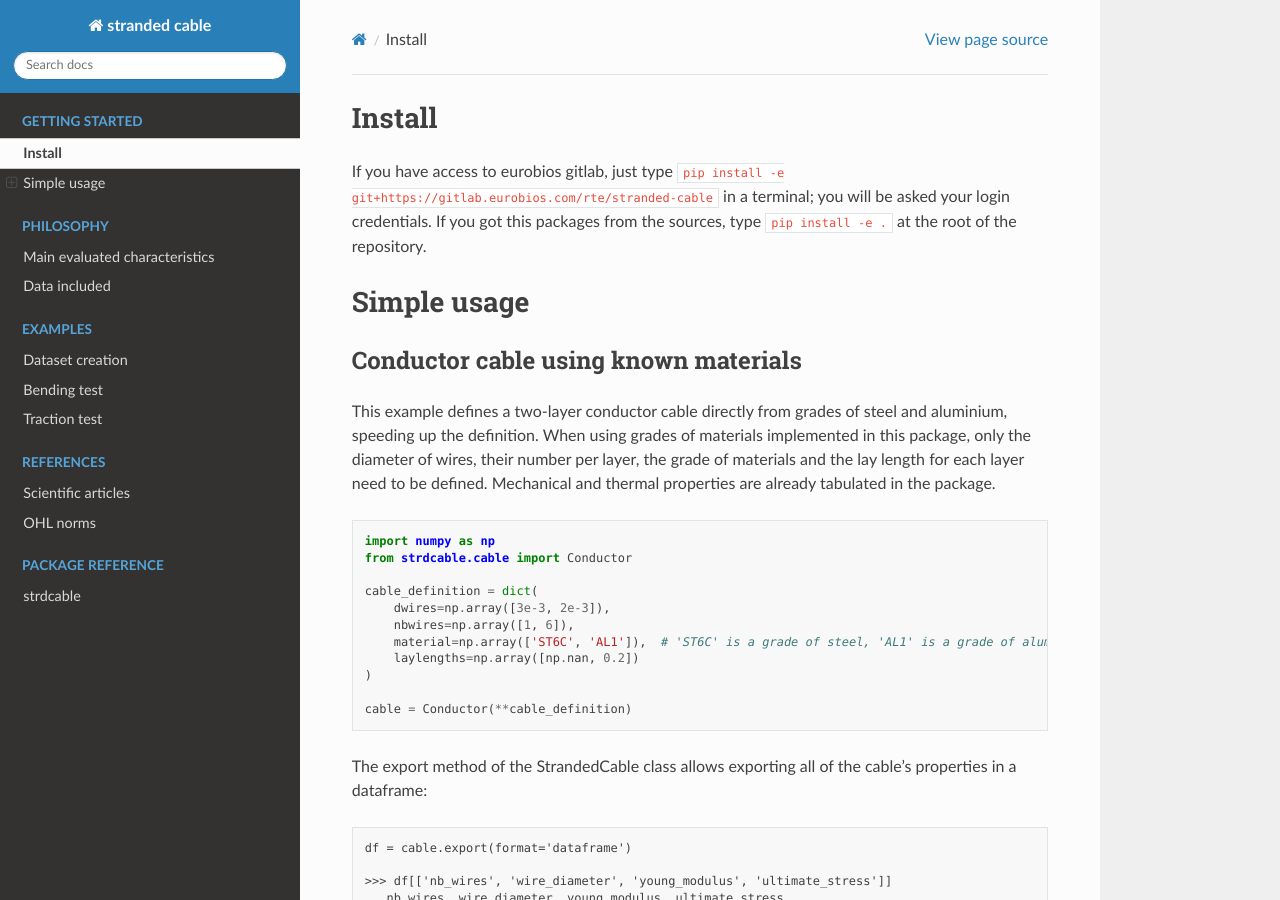
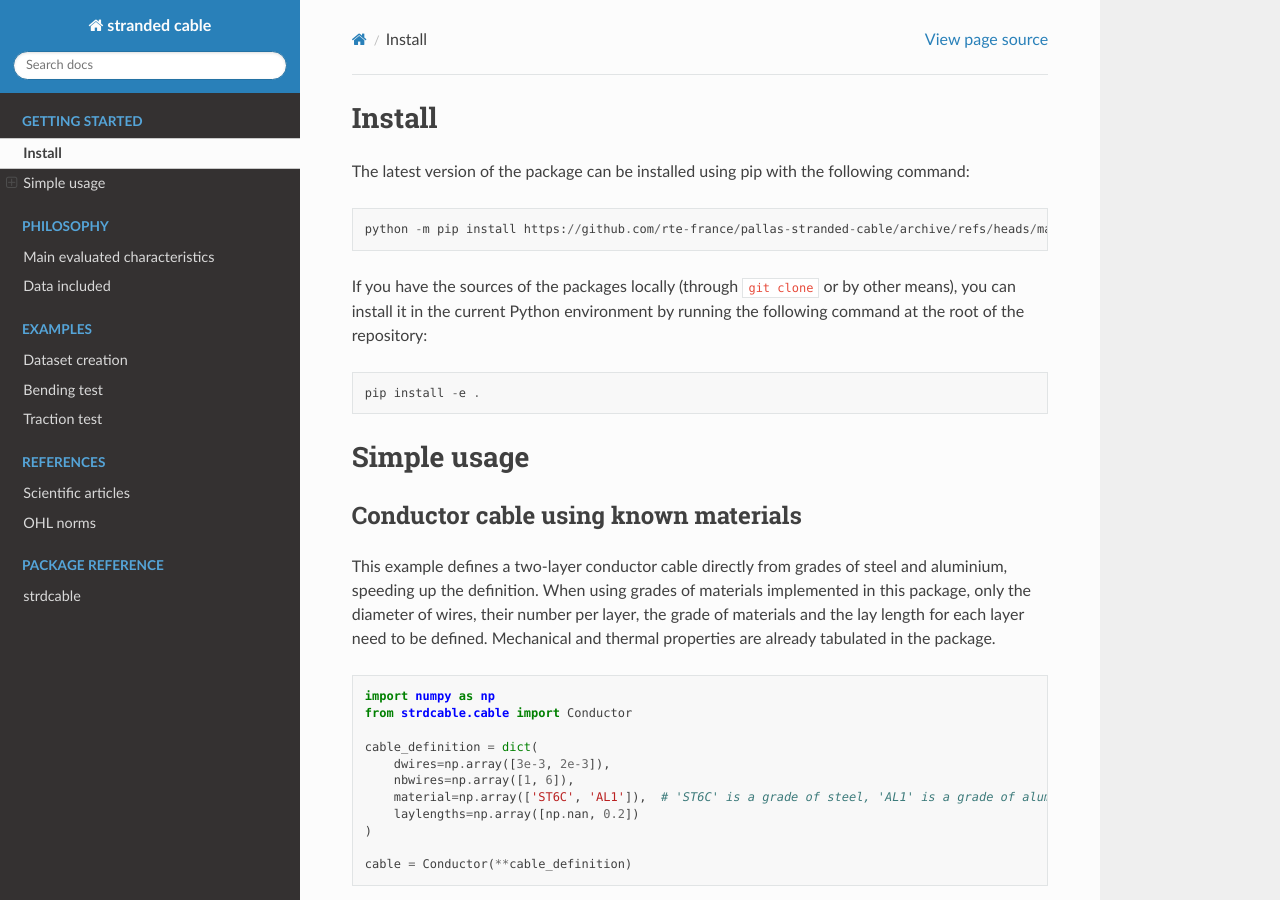
Before and after one commit to rte-france/pallas-stranded-cable, a Sphinx documentation site: the page built from doc/getting-started.rst, in a window 1280 px wide and 900 px high. Built offline with Sphinx 7.4.7 and the Read the Docs theme 2.0.0, drawn with Linux system fonts in a browser that asks for light colours; some of the changed text lies outside the part shown.

Commit message:
Update documentation. (#9)

```diff
--- a/doc/conf.py
+++ b/doc/conf.py
@@ -16,8 +16,8 @@ sys.path.insert(0, os.path.abspath('../'))
 # -- Project information -----------------------------------------------------
 
 project = 'stranded cable'
-copyright = '2021, RTE'
-author = 'Eurobios'
+copyright = '2021-2024, RTE'
+author = 'Eurobios Mews Labs'
 
 # The full version, including alpha/beta/rc tags
 release = '0.0.0'
--- a/doc/getting-started.rst
+++ b/doc/getting-started.rst
@@ -1,11 +1,17 @@
 Install
 =======
 
-If you have access to eurobios gitlab, just type ``pip install -e
-git+https://gitlab.eurobios.com/rte/stranded-cable``
-in a terminal; you will be asked your login credentials. If you got
-this packages from the sources, type ``pip install -e .`` at
-the root of the repository.
+The latest version of the package can be installed using pip with the following
+command::
+
+    python -m pip install https://github.com/rte-france/pallas-stranded-cable/archive/refs/heads/main.zip
+
+If you have the sources of the packages locally (through ``git clone`` or by
+other means), you can install it in the current Python environment by running
+the following command at the root of the repository::
+
+    pip install -e .
+
 
 Simple usage
 ============
--- a/doc/index.rst
+++ b/doc/index.rst
@@ -13,7 +13,7 @@ cable-stayed bridges, mooring lines, overhead
 lines. **stranded-cable** can compute analytical and semi-analytical
 components of the cable's behaviour.
 
-**stranded-cable** is developed by `Eurobios <http://www.eurobios.com/>`_ and supported by `Rte-R&D <https://www.rte-france.com/>`_ *via* the OLLA project (see `ResearchGate <https://www.researchgate.net/project/OLLA-overhead-lines-lifespan-assessment>`_).
+**stranded-cable** is developed by `Eurobios Mews Labs <https://www.mews-partners.com/notre-offre/eurobios-mews-labs/>`_ and supported by `Rte-R&D <https://www.rte-france.com/>`_ *via* the OLLA project (see `ResearchGate <https://www.researchgate.net/project/OLLA-overhead-lines-lifespan-assessment>`_).
 
 
 .. toctree::
```
